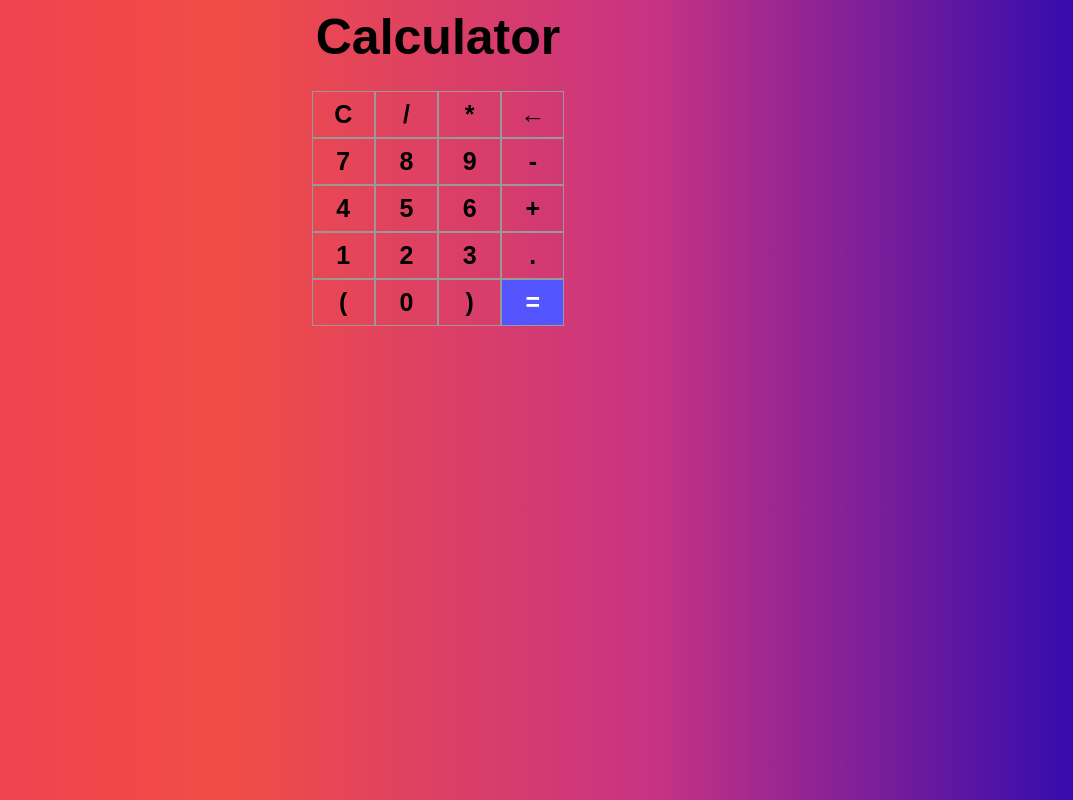
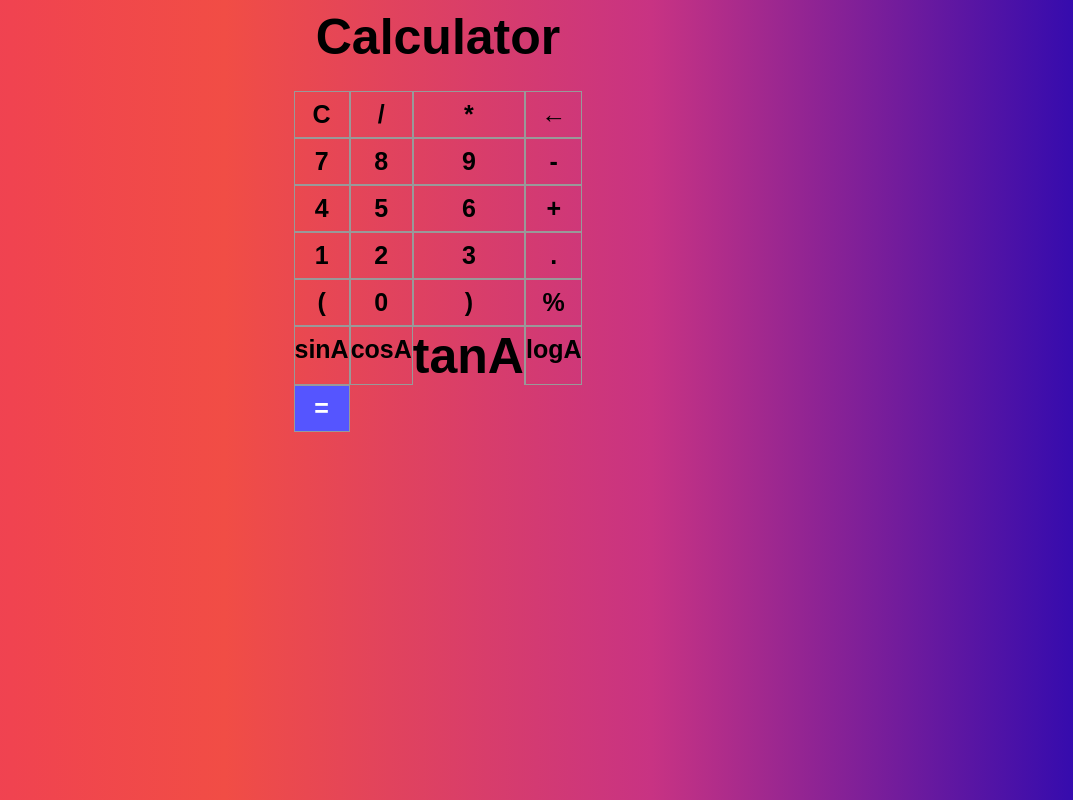
Before and after one commit to vinayakgavariya/Calculator, a plain HTML site: page index.html in a window 1280 px wide. Shown: the whole page, without its empty margins (202-1275 px from the left). Drawn offline with Linux system fonts and the light colour scheme.

Commit message:
added few more calci buttons

```diff
--- a/index.html
+++ b/index.html
@@ -33,6 +33,11 @@
                 <div class="button">(</div>
                 <div class="button">0</div>
                 <div class="button">)</div>
+                <div class="button">%</div>
+                <div class="button">sinA</div>
+                <div class="button">cosA</div>
+                <div classs="button">tanA</div>
+                <div class="button">logA</div>
                 <div id="equal" class="button">=</div>
             </div>
         </div>
```
